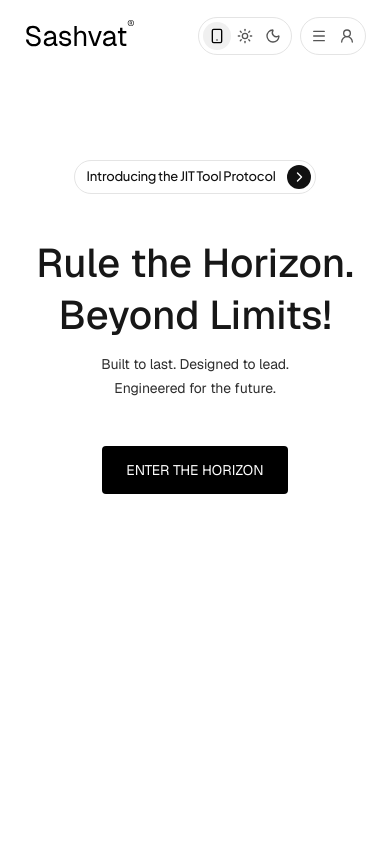
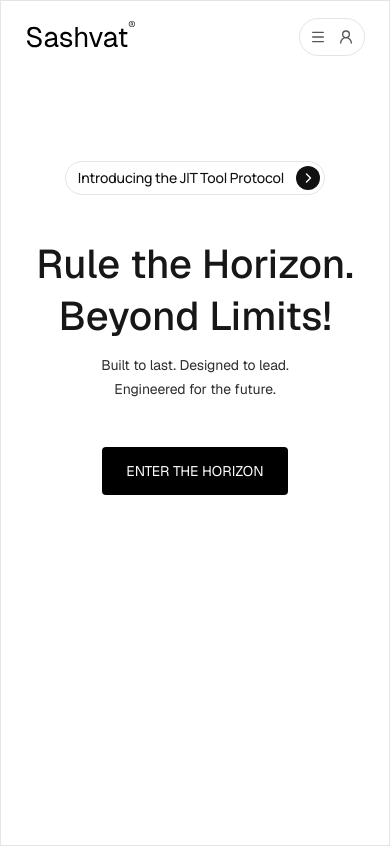
Before and after one commit to sashvat-bharat/sashvat-bharat, a Next.js app: page / in a window 390 px wide. Built offline with nearby package versions, Linux system fonts and the light colour scheme; a web font is replaced by a local one.

Commit message:
feat: implement responsive TopBar menu with conditional theme toggle and update UI styling for HeroSection and global layout.

```diff
--- a/src/components/layout/TopBar.tsx
+++ b/src/components/layout/TopBar.tsx
@@ -9,6 +9,14 @@ import ThemeToggle from '../ui/ThemeToggle'
 
 
 const TopBar = () => {
+
+  const [menuOpen, setMenuOpen] = useState(false);
+
+  const handleMenuToggle = () => {
+    setMenuOpen(!menuOpen);
+  }
+
+
 
   const iconsize = 16;
 
@@ -32,10 +40,12 @@ const TopBar = () => {
 
         <div className='topbar-right'>
 
-          <ThemeToggle />
+          <div className='theme-toggle-container'>
+            <ThemeToggle />
+          </div>
 
           <div className='menu-n-account'>
-            <div className='menu-toggle'>
+            <div className='menu-toggle' onClick={handleMenuToggle}>
               <Menu size={iconsize} className='icon' />
             </div>
             <div className='user-account'>
@@ -44,13 +54,19 @@ const TopBar = () => {
           </div>
         </div>
 
-        <div className='menu-box'>
+        <div className={`menu-box ${menuOpen ? 'open' : 'closed'}`}>
 
           <button>Products</button>
           <button>Articles</button>
           <button>Research</button>
           <button>About Us</button>
           <button>Careers</button>
+
+          <div className='line-separator'></div>
+
+          <div className='theme-toggle-container-under-menubox'>
+            <ThemeToggle />
+          </div>
 
         </div>
 
--- a/src/components/ui/HeroSection.tsx
+++ b/src/components/ui/HeroSection.tsx
@@ -14,7 +14,7 @@ const HeroSection = () => {
 
           <div className="action-button">
             <svg className="arrow-svg" viewBox="0 0 32 32">
-              <path className="shaft" d="M6 16h20" />
+              <path className="shaft" d="M3 16h20" />
               <path className="chevron" d="M18 8l8 8-8 8" />
             </svg>
           </div>
--- a/src/styles/global.css
+++ b/src/styles/global.css
@@ -78,10 +78,27 @@
 
 
 
+* {
+  -webkit-tap-highlight-color: transparent;
+}
+
+::selection {
+  background: transparent;
+}
+
 body {
   margin: 0;
   padding: 0;
   width: 100%;
   background-color: var(--bg-primary);
   color: var(--text-primary);
+  -webkit-user-select: none;
+  user-select: none;
 }
+
+.home-container {
+  margin: auto;
+  max-width: 1376px;
+  min-height: 100vh;
+  border: 1px solid var(--border-light);
+}
--- a/src/styles/layout/TopBar.css
+++ b/src/styles/layout/TopBar.css
@@ -8,7 +8,6 @@
 }
 
 .topbar {
-  /* width: 100%; */
   width: 100%;
   height: 56px;
   z-index: 150;
@@ -81,7 +80,6 @@
   display: flex;
   align-items: center;
   justify-content: center;
-  /* border: 1px solid orangered; */
 }
 
 .menu-n-account {
@@ -122,23 +120,63 @@
 
 
 .topbar .menu-box {
-  display: none;
-  height: 250px;
   /* width: 200px; */
-  width: 90%;
+  width: 150px;
+  top: 64px;
+  right: 26px;
+  padding: 8px;
   z-index: 100;
-  top: 64px;
-  left: 50%;
-  translate: -50%;
+  border-radius: 24px;
+  position: absolute;
+  border: 1px solid var(--border-light);
+  background-color: var(--bg-primary);
+  box-shadow: 0 4px 12px rgba(0, 0, 0, 0.05);
 
+  button {
+    height: 36px;
+    width: 100%;
+    border: none;
+    /* border: 1px solid var(--border-light); */
+    cursor: pointer;
+    display: flex;
+    align-items: center;
+    font-size: 14px;
+    line-height: 16px;
+    font-weight: 500;
+    border-radius: 16px;
+    padding: 8px 8px 8px 12px;
+    transition: 0.2s ease-in-out;
+    color: var(--text-deep-gray);
+    background-color: transparent;
+    font-family: var(--font-manrope);
+  }
 
-  position: absolute;
-  backdrop-filter: blur(24px);
-  border: 1px solid var(--border-medium);
-  background-color: transparent;
+  button:hover {
+    color: var(--text-almost-black);
+    background-color: var(--bg-tertiary);
+  }
+
+  .line-separator {
+    width: 100%;
+    height: 1px;
+    margin: 8px 0;
+    background-color: var(--border-light);
+  }
+
+  .theme-toggle-container-under-menubox,
+  .line-separator {
+    display: none;
+  }
+
 }
 
+.topbar .menu-box.closed {
+  display: none;
+}
 
+.topbar .menu-box.open {
+  display: block;
+}
 
 /* Mobile = 359px */
 @media (max-width: 900px) {
@@ -153,6 +191,18 @@
 
   .topbar-right {
     cursor: none;
+
+    .theme-toggle-container {
+      display: none;
+    }
+  }
+
+  .topbar .menu-box {
+
+    .theme-toggle-container-under-menubox,
+    .line-separator {
+      display: flex;
+    }
   }
 
 }
--- a/src/styles/ui/HeroSection.css
+++ b/src/styles/ui/HeroSection.css
@@ -35,9 +35,13 @@
     box-shadow var(--transition-speed) var(--easing);
 
   .promo-text {
-    font-size: 13px;
-    line-height: 13.5px;
-    font-family: var(--font-plus-jakarta-sans);
+    font-size: 14px;
+    line-height: 16px;
+    font-weight: 500;
+    color: var(--text-dark);
+    letter-spacing: -0.01em;
+    white-space: nowrap;
+    font-family: var(--font-manrope);
   }
 
 }
@@ -45,16 +49,7 @@
 .promo-trigger:hover {
   border-color: var(--border-hover);
   padding-right: 4px;
-  box-shadow: 0 10px 30px var(--overlay-subtle);
-}
-
-.promo-text {
-  font-size: 36px;
-  font-weight: 500;
-  color: var(--text-dark);
-  letter-spacing: -0.02em;
-  white-space: nowrap;
-  user-select: none;
+  box-shadow: 0 8px 24px var(--overlay-subtle);
 }
 
 /* 2. The Inner Action Button */
@@ -231,7 +226,7 @@
   bottom: 0;
   left: 50%;
   width: 0%;
-  height: 1.5px;
+  height: 2px;
   background: var(--golden-alt);
   transform: translateX(-50%);
   box-shadow: 0 0 10px var(--golden-glow);
--- a/src/styles/ui/ThemeToggle.css
+++ b/src/styles/ui/ThemeToggle.css
@@ -1,5 +1,6 @@
 .theme_toggle_container {
   padding: 4px;
+  width: min-content;
   /* height: 24px; */
   border-radius: 50px;
   display: flex;
```
